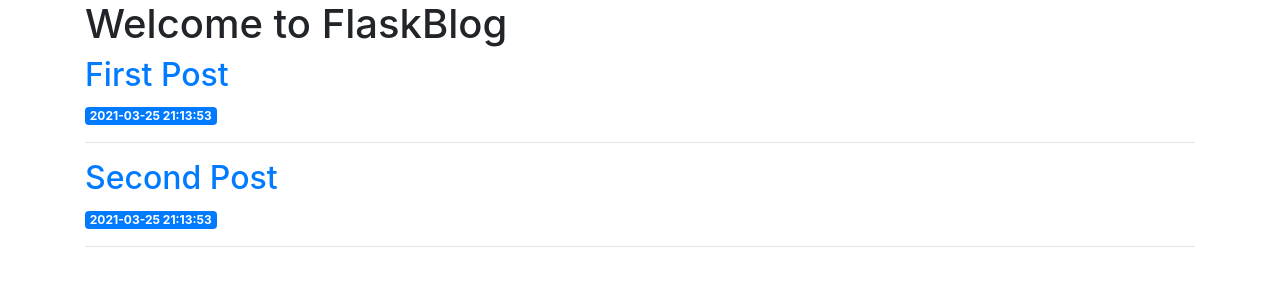
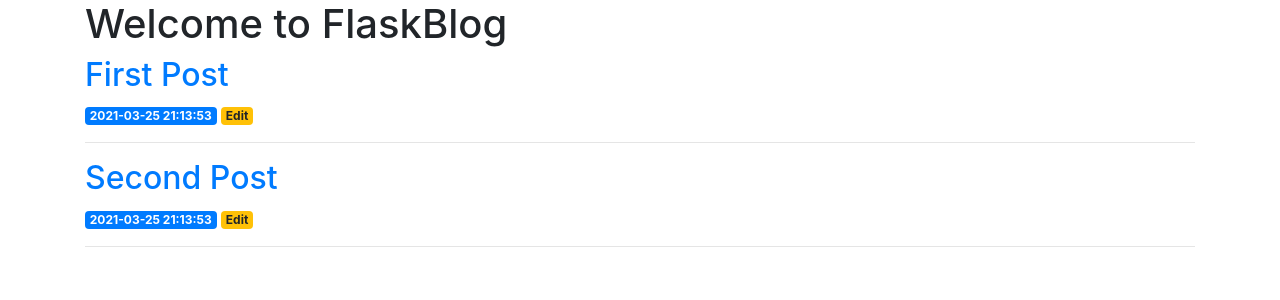
Before and after one commit to Aayushi-Mittal/Blog-WebApp-Using-Flask, a Flask app: page / in a window 1280 px wide. Shown: the part 56-356 px from the top of the page. Run offline with Flask 2, Linux system fonts and the light colour scheme; data comes from the database, SQL or seed files in the repository; some libraries are stand-ins or nearby versions.

Commit message:
Add index.html

```diff
--- a/templates/index.html
+++ b/templates/index.html
@@ -3,10 +3,13 @@
 {% block content %}
     <h1>{% block title %} Welcome to FlaskBlog {% endblock %}</h1>
     {% for post in posts %}
-        <a href="#">
+        <a href="{{ url_for('post', post_id=post['id']) }}">
             <h2>{{ post['title'] }}</h2>
         </a>
         <span class="badge badge-primary">{{ post['created'] }}</span>
+        <a href="{{ url_for('edit', id=post['id']) }}">
+            <span class="badge badge-warning">Edit</span>
+        </a>
         <hr>
     {% endfor %}
 {% endblock %}
```
